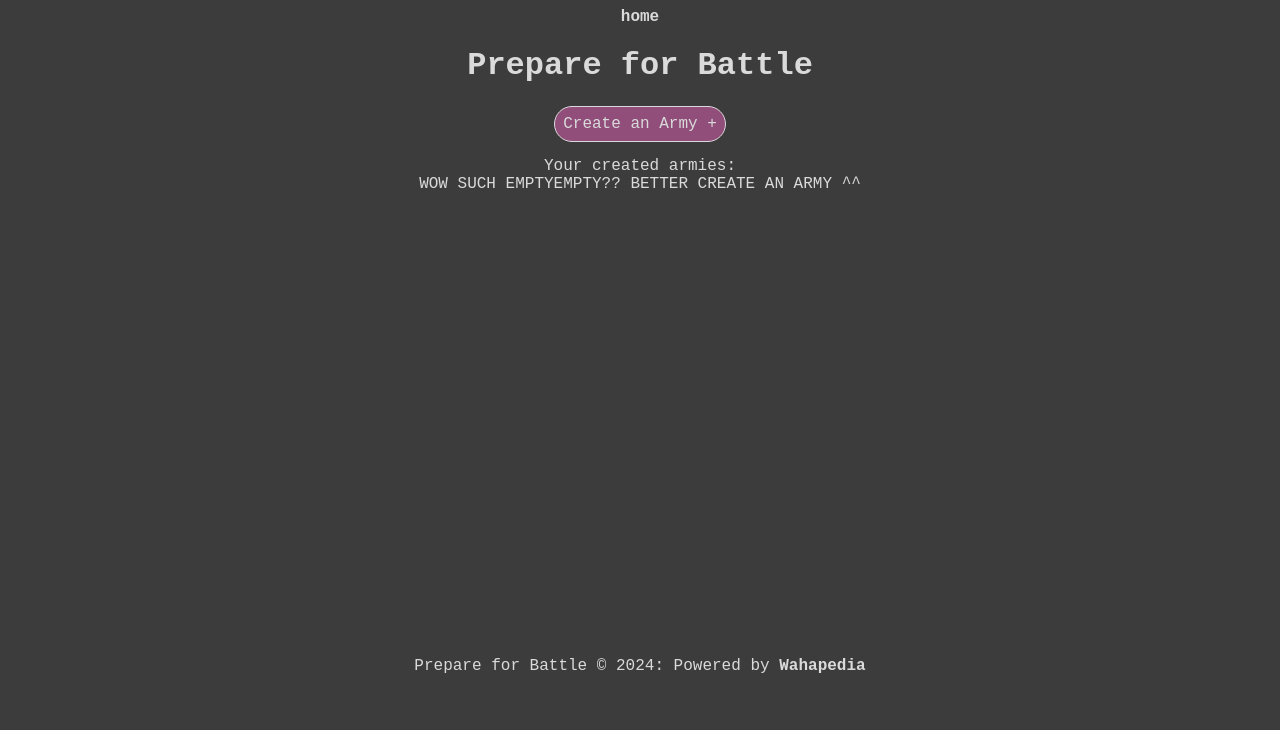
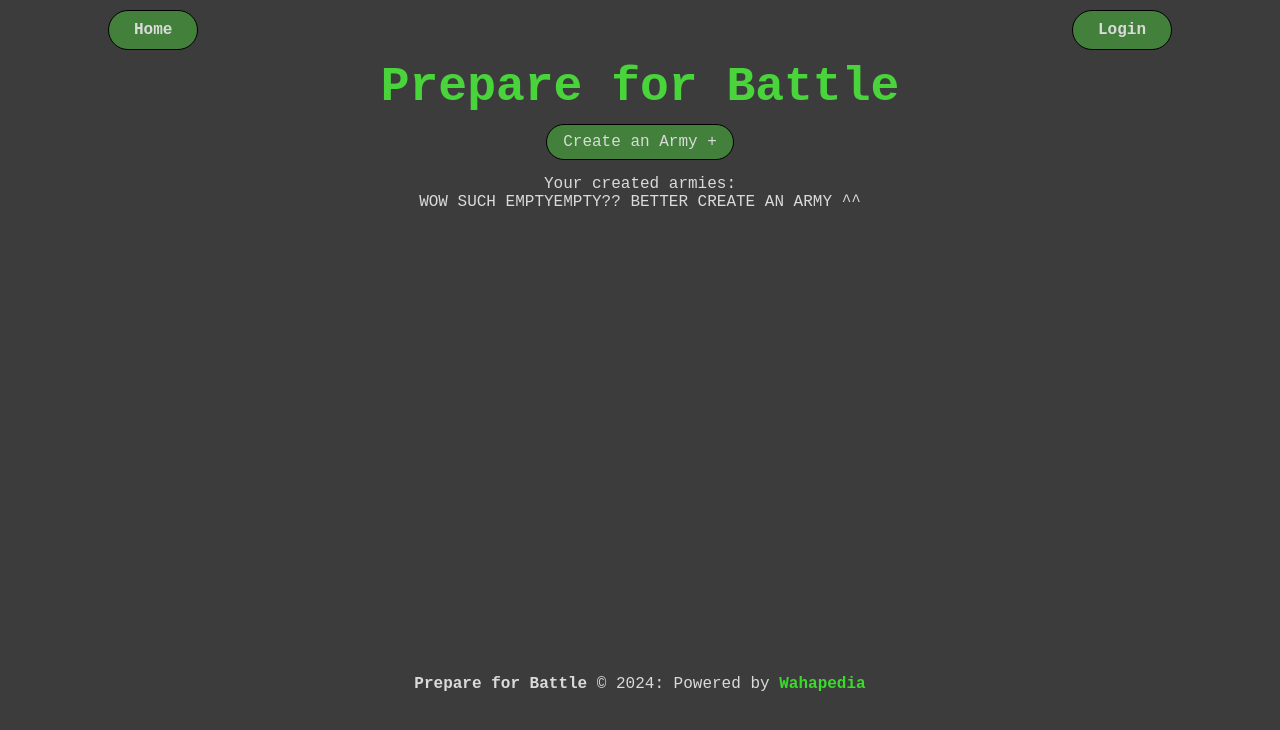
Before and after one commit to Jesus130247/warhammer_builder, a React (Vite) app in the folder warhammer-react-builder/: page / in a window 1280 px wide. Shown: the top 730 px of the page. Built offline with nearby package versions, Linux system fonts and the light colour scheme; no server answers.

Commit message:
finished basic styling

```diff
--- a/warhammer-react-builder/src/App.css
+++ b/warhammer-react-builder/src/App.css
@@ -3,6 +3,12 @@
 }
 .centerThis {
     text-align: center;
+}
+
+.centerThis h1 {
+    margin: 10px;
+    font-size: 3rem;
+    color: #49d43c;
 }
 .body {
     height: 100%;
@@ -24,13 +30,14 @@ html {
 }
 
 .btn {
-    border: 1px solid #dadada;
+    border: 1px solid black;
     border-radius: 25px;
-    background-color: #e460b881;
+    background-color: #49d43c71;
     color: #dadada;
-    padding: 0.5rem;
+    padding: 0.5rem 1rem;
     font-size: medium;
     margin-bottom: 15px;
+    text-align: center;
 }
 
 .btn:hover {
@@ -43,3 +50,10 @@ html {
     background-color: #ffffff;
     color: #000000;
 }
+
+.footer {
+    font-weight: 700;
+}
+footer>a {
+    color: #3adb2b;
+}
--- a/warhammer-react-builder/src/App.jsx
+++ b/warhammer-react-builder/src/App.jsx
@@ -26,8 +26,8 @@ function App() {
       {create
       ? <>
         <div className="centerThis">
-            <button className='btn' onClick={() => setCreate(false)}>Go back</button>
-            <button className='btn' onClick={() => setCreate(false)}>Submit Army</button>
+            <button className='btn' onClick={() => setCreate(false)}>Cancel</button>
+            <button className='btn' onClick={() => setCreate(false)}>Save Army</button>
         </div>
           <ArmySelection
             armyName={armyName}
--- a/warhammer-react-builder/src/components/ArmyCreation/ArmyCreation.jsx
+++ b/warhammer-react-builder/src/components/ArmyCreation/ArmyCreation.jsx
@@ -2,7 +2,7 @@ import { useEffect, useState } from "react"
 import UnitRules from "../UnitRules/UnitRules"
 import styles from './ArmyCreation.module.css'
 
-export default function ArmyCreation({armyId, addUnit, colour}) {
+export default function ArmyCreation({armyId, addUnit, colour, selectedArmy}) {
     const [unitsInfo, setUnitsInfo] = useState({})
     const [showUnit, setShowUnit] = useState(false)
     const [isLoading, setisLoading] = useState(true)
@@ -52,7 +52,7 @@ export default function ArmyCreation({armyId, addUnit, colour}) {
         return (
             <>
             <div className={styles.UnitSelection}>
-                <h3 >Units that belong to selected army</h3>
+                <h2 style={{color: colour}}>{selectedArmy.faction_info[0]}</h2>
                 {isLoading
                 ? <div>loading...</div>
                 :
--- a/warhammer-react-builder/src/components/ArmyCreation/ArmyCreation.module.css
+++ b/warhammer-react-builder/src/components/ArmyCreation/ArmyCreation.module.css
@@ -10,6 +10,9 @@
     width: fit-content;
     cursor: pointer;
 }
+.UnitSelection li:hover {
+    background-color: #5e5e5e;
+}
 .UnitSelection h3 {
     text-align: start;
     padding-left: 5px;
@@ -21,3 +24,11 @@
     border: 1px solid black;
     margin: 15px 0;
 }
+.UnitSelection>h2 {
+    margin: 0;
+    background-color: #242424;
+    padding: 15px;
+}
+.UnitSelection>h3 {
+    margin: 8px 0 ;
+}
--- a/warhammer-react-builder/src/components/ArmySelection/ArmySelection.jsx
+++ b/warhammer-react-builder/src/components/ArmySelection/ArmySelection.jsx
@@ -26,7 +26,8 @@ export default function ArmySelection({selectedArmy, selectedSubFaction, pointLi
                 <ArmyCreation
                 addUnit={addUnit}
                 armyId={selectedArmy.faction_id}
-                colour={colour}/>
+                colour={colour}
+                selectedArmy={selectedArmy}/>
             </div>
             <UserArmy
             colour={colour}
--- a/warhammer-react-builder/src/components/ArmySelection/userArmy/UserArmy.jsx
+++ b/warhammer-react-builder/src/components/ArmySelection/userArmy/UserArmy.jsx
@@ -1,3 +1,4 @@
+import styles from './UserArmy.module.css'
 
 export default function UserArmy(
     {
@@ -5,15 +6,23 @@ export default function UserArmy(
     pointLimit,remainingPoints,selectedArmy,removeUnit, colour
     }) {
     return (
-    <div className="container-for-army-selection">
-        <h2 style={{color: colour}}>{selectedArmy.faction_info[0]}</h2>
+    <div className={styles.containerForArmySelection}>
+        {armyName ? <h2 style={{color: colour}}>{armyName}</h2>
+        : <h2 style={{color: colour}}>Your Army:</h2>
+        }
         <h3>{selectedSubFaction}</h3>
-        <h3>{armyName}</h3>
-        <p>point limit: {pointLimit} <span>w/ {remainingPoints} pts remaining</span></p>
-        <ul> Your Army So far:
+        <p>Point Limit: {pointLimit} w/ <span style={{fontWeight: 700}}>{remainingPoints}</span> pts remaining</p>
+        <div style={{fontWeight: 700}}>Your Army So far:</div>
+        <ul>
             {usersArmy.map((unit,idx) => {
                 return (
-                    <li key={idx}>{unit}<button value={unit}  id={idx} onClick={removeUnit}>delete this unit</button></li>
+                    <div className={styles.unit}>
+                        <li className={styles.list} key={idx}>
+                            <span>{unit[0]}</span><br />
+                            <span style={{color: colour}}>{unit[1]} pts</span>
+                        </li>
+                        <div className={styles.deleteBtn} value={unit}  id={idx} onClick={removeUnit} style={{color: colour}}>delete this unit</div>
+                    </div>
                 )
             })}
         </ul>
--- /dev/null
+++ b/warhammer-react-builder/src/components/ArmySelection/userArmy/UserArmy.module.css
@@ -0,0 +1,40 @@
+.list {
+    text-align: start;
+    width: fit-content;
+    height: 50px;
+}
+
+.deleteBtn {
+    border-radius: 25px;
+    border: 1px solid #dadada;
+    border-radius: 25px;
+    cursor: pointer;
+    background-color: #3c3c3c;
+    color: #dadada;
+    padding: 0 0.4rem;
+    font-size: 0.75rem;
+    display: flex;
+    justify-content: center;
+    align-items: center;
+}
+
+.deleteBtn:hover {
+    background-color: #5e5e5e;
+}
+
+.unit {
+    display: flex;
+    justify-content: space-between;
+}
+
+.containerForArmySelection {
+    overflow-y: scroll;
+    border: 1px solid black;
+    margin: 15px 0;
+    height: 43rem;
+}
+.containerForArmySelection>h2 {
+    margin: 0;
+    background-color: #242424;
+    padding: 15px;
+}
--- a/warhammer-react-builder/src/components/PopUp/PopUp.jsx
+++ b/warhammer-react-builder/src/components/PopUp/PopUp.jsx
@@ -80,7 +80,7 @@ export default function PopUp({trigger, setTrigger, setCreate,
                     : <div>Must select an Faction</div>
                     }
                 </form>
-                <button className={styles.closeBtn} onClick={()=>setTrigger(false)}>Close This popUp</button>
+                <button className={styles.closeBtn} onClick={()=>setTrigger(false)}>X</button>
             </div>
             {/* <div className={styles.popupRight}>
             <form action="" onSubmit={handleSubmit}>
--- a/warhammer-react-builder/src/components/PopUp/PopUp.module.css
+++ b/warhammer-react-builder/src/components/PopUp/PopUp.module.css
@@ -27,14 +27,14 @@
 
 .closeBtn {
     position: absolute;
-    top: 150px;
-    right: 150px;
+    top: 100px;
+    right: 100px;
     border: 1px solid black;
     border-radius: 25px;
     color: white;
-    padding: 0.5rem;
-    font-size: medium;
-    background-color: #e460b881
+    padding: 0.9rem 2rem;
+    font-size: 2.3rem;
+    background-color: #49d43c71
 }
 
 .closeBtn:hover, .createBtn:hover {
@@ -51,7 +51,7 @@
 .dropdown {
     padding: 8px 4px;
     border-radius: 5px;
-    background-color: #e460b881
+    background-color: #49d43c71
 }
 .dropdown:hover,
 .dropdown:focus {
@@ -74,13 +74,13 @@
 
 .bar {
     height: 1rem;
-    background-color: #dd49acce
+    background-color: #17b408
 }
 
 .createBtn {
     border: 1px solid black;
     border-radius: 25px;
-    background-color: #e460b881;
+    background-color: #49d43c71;
     color: black;
     padding: 0.5rem;
     font-size: medium;
--- a/warhammer-react-builder/src/components/footer/footer.jsx
+++ b/warhammer-react-builder/src/components/footer/footer.jsx
@@ -1,6 +1,6 @@
 
 export default function Footer() {
     return (
-        <footer>Prepare for Battle &copy; 2024: Powered by <a href='https://wahapedia.ru/'>Wahapedia</a></footer>
+        <footer><span className="footer">Prepare for Battle</span> &copy; 2024: Powered by <a href='https://wahapedia.ru/'>Wahapedia</a></footer>
     )
 }
--- a/warhammer-react-builder/src/components/nav/nav.jsx
+++ b/warhammer-react-builder/src/components/nav/nav.jsx
@@ -1,8 +1,10 @@
+import styles from './nav.module.css'
 
 export default function Nav() {
     return (
-      <nav>
-        <a href="/">home</a>
+      <nav className={styles.nav}>
+        <a href="/">Home</a>
+        <a href="/">Login</a>
       </nav>
     )
 }
--- /dev/null
+++ b/warhammer-react-builder/src/components/nav/nav.module.css
@@ -0,0 +1,22 @@
+.nav {
+    display: flex;
+    justify-content: space-between;
+    margin: 10px 100px 0 100px;
+}
+.nav a {
+    padding: 10px 25px;
+    border-radius: 25px;
+    border: 1px solid black;
+    background-color: #49d43c71;
+}
+
+.nav a:hover {
+    background-color: #5e5e5e;
+    color: #e2e2e2;
+    transition: 0.1s;
+}
+
+.nav a:active {
+    background-color: #ffffff;
+    color: #000000;
+}
```
Also changed, not shown: 1 other file (tests, documents, lock files or other folders).
